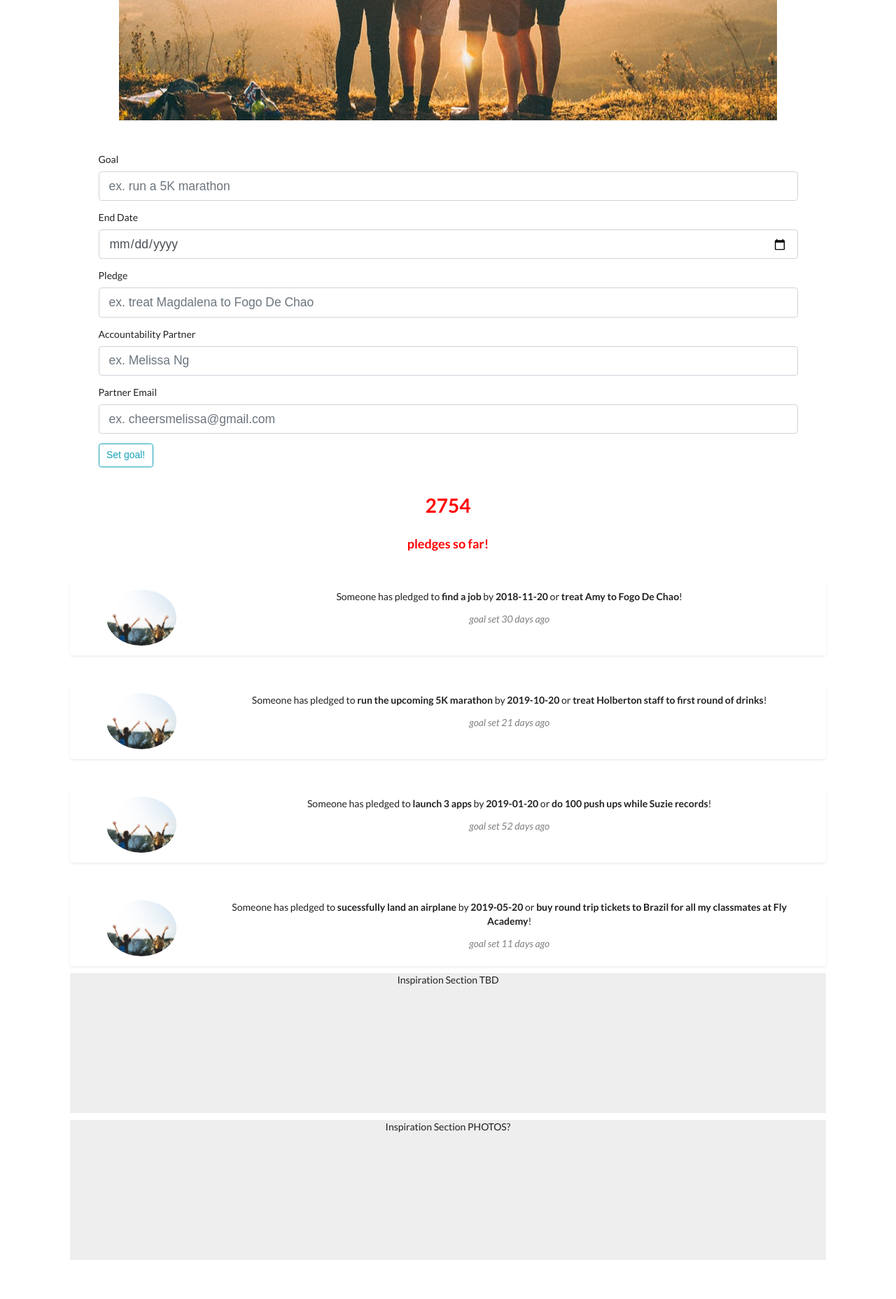
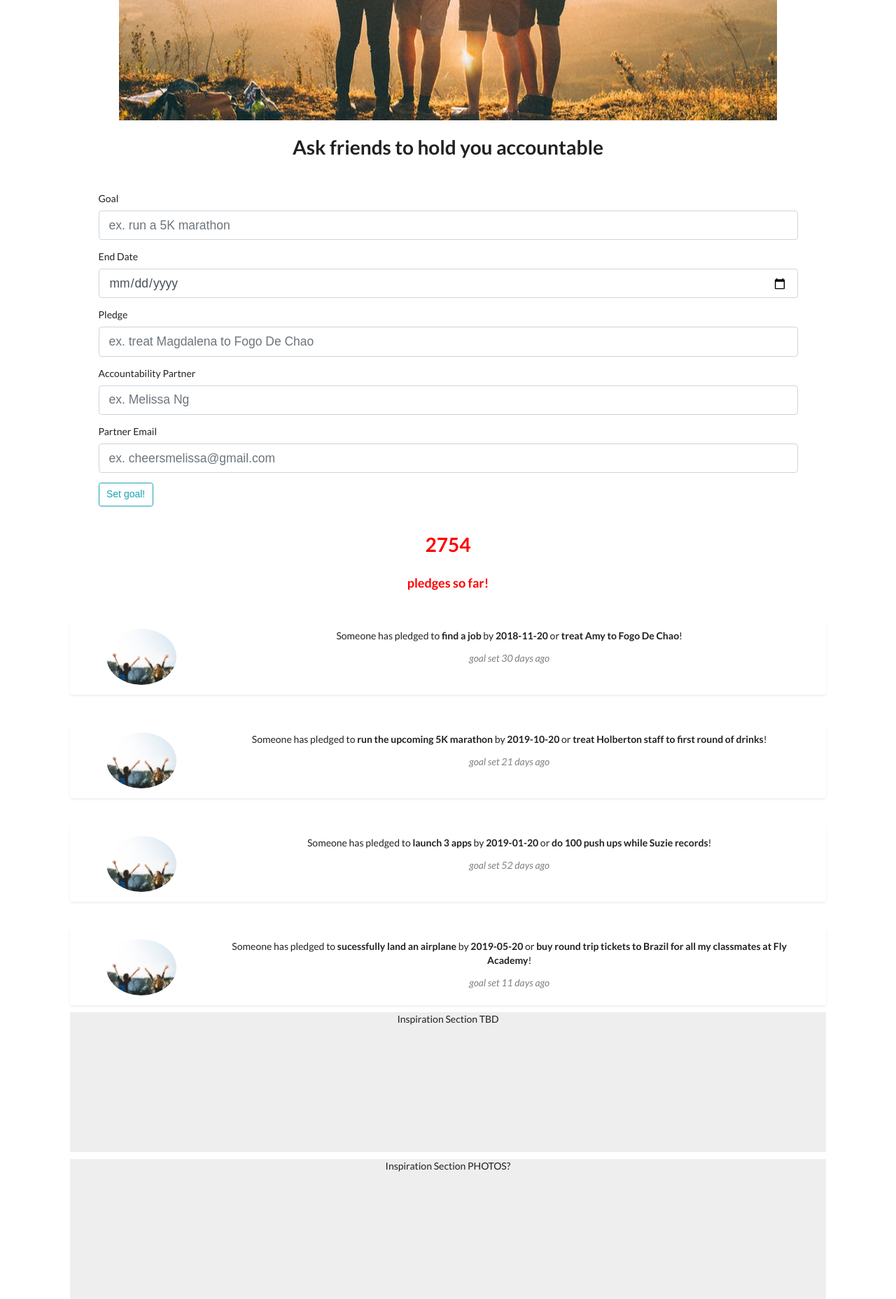
Before and after one commit to MelissaN/Just_Do_It_Dude, a Flask app: page / in a window 1280 px wide. Shown: the part 362-2219 px from the top of the page at 70% size. Before the commit the page ends 2163 px from the top, so only its background shows below. Run offline with Flask 2, Linux system fonts and the light colour scheme; data comes from the database, SQL or seed files in the repository; some libraries are stand-ins or nearby versions.

Commit message:
add fleeting text description of site

```diff
--- a/JDID/templates/layout.html
+++ b/JDID/templates/layout.html
@@ -43,6 +43,23 @@
     <div class="big-banner">
       <div class="text-center shadow-lg p-5 rounded"><h1 class="logo">Just Do It Dude!</h1></div>
     </div>
+  </div><br>
+
+  <!-- DESCRIBE SITE WITH FLEETING TEXT -->
+  <div class="container">
+    <div id="carouselExampleSlidesOnly" class="carousel slide" data-ride="carousel">
+      <div class="carousel-inner">
+	<div class="carousel-item active">
+	  <h1 class="text-center">Ask friends to hold you accountable</h1>
+	</div>
+	<div class="carousel-item">
+	  <h1 class="text-center">Set a goal and a deadline</h1>
+	</div>
+	<div class="carousel-item">
+	  <h1 class="text-center">If you don't succeed, treat your friends to an experience</h1>
+	</div>
+      </div>
+    </div>
   </div>
 
   <!-- ALERT MESSAGES -->
```
